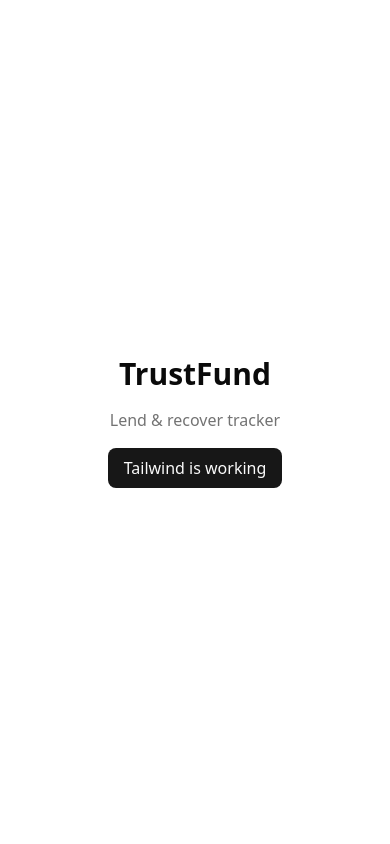
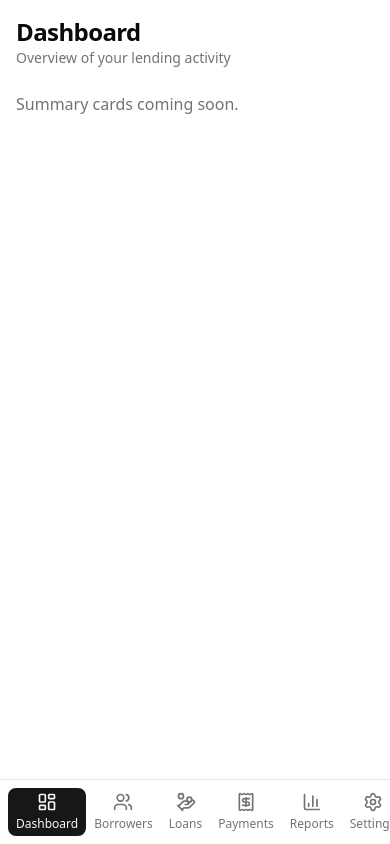
Before and after one commit to devravinder/project-trust-fund, a React (Vite) app: page / in a window 390 px wide. Built offline with nearby package versions, Linux system fonts and the light colour scheme.

Commit message:
Add app shell: routing, responsive layout, nav, placeholder pages

```diff
--- a/package.json
+++ b/package.json
@@ -20,6 +20,7 @@
     "lucide-react": "^1.46.0",
     "react": "^19.2.8",
     "react-dom": "^19.2.8",
+    "react-router-dom": "^7.18.4",
     "tailwind-merge": "^3.7.0",
     "tw-animate-css": "^1.4.0"
   },
--- a/src/App.tsx
+++ b/src/App.tsx
@@ -1,13 +1,29 @@
+import { createHashRouter, RouterProvider } from 'react-router-dom'
+import { AppLayout } from '@/components/layout/AppLayout'
+import { DashboardPage } from '@/pages/DashboardPage'
+import { BorrowersPage } from '@/pages/BorrowersPage'
+import { LoansPage } from '@/pages/LoansPage'
+import { PaymentsPage } from '@/pages/PaymentsPage'
+import { ReportsPage } from '@/pages/ReportsPage'
+import { SettingsPage } from '@/pages/SettingsPage'
+
+const router = createHashRouter([
+  {
+    path: '/',
+    element: <AppLayout />,
+    children: [
+      { index: true, element: <DashboardPage /> },
+      { path: 'borrowers', element: <BorrowersPage /> },
+      { path: 'loans', element: <LoansPage /> },
+      { path: 'payments', element: <PaymentsPage /> },
+      { path: 'reports', element: <ReportsPage /> },
+      { path: 'settings', element: <SettingsPage /> },
+    ],
+  },
+])
+
 function App() {
-  return (
-    <div className="flex min-h-screen flex-col items-center justify-center gap-4 bg-background text-foreground">
-      <h1 className="text-3xl font-bold">TrustFund</h1>
-      <p className="text-muted-foreground">Lend &amp; recover tracker</p>
-      <span className="rounded-md bg-primary px-4 py-2 text-primary-foreground">
-        Tailwind is working
-      </span>
-    </div>
-  )
+  return <RouterProvider router={router} />
 }
 
 export default App
--- /dev/null
+++ b/src/components/layout/AppLayout.tsx
@@ -0,0 +1,74 @@
+import {
+  LayoutDashboard,
+  Users,
+  HandCoins,
+  Receipt,
+  BarChart3,
+  Settings,
+} from 'lucide-react'
+import { NavLink, Outlet } from 'react-router-dom'
+import { cn } from '@/lib/utils'
+
+const navItems = [
+  { to: '/', label: 'Dashboard', icon: LayoutDashboard, end: true },
+  { to: '/borrowers', label: 'Borrowers', icon: Users },
+  { to: '/loans', label: 'Loans', icon: HandCoins },
+  { to: '/payments', label: 'Payments', icon: Receipt },
+  { to: '/reports', label: 'Reports', icon: BarChart3 },
+  { to: '/settings', label: 'Settings', icon: Settings },
+]
+
+function NavItems({ orientation }: { orientation: 'side' | 'bottom' }) {
+  return (
+    <>
+      {navItems.map(({ to, label, icon: Icon, end }) => (
+        <NavLink
+          key={to}
+          to={to}
+          end={end}
+          className={({ isActive }) =>
+            cn(
+              'flex items-center gap-3 rounded-md px-3 py-2 text-sm font-medium transition-colors',
+              orientation === 'bottom' && 'flex-col gap-1 px-2 py-1 text-xs',
+              isActive
+                ? 'bg-primary text-primary-foreground'
+                : 'text-muted-foreground hover:bg-accent hover:text-accent-foreground',
+            )
+          }
+        >
+          <Icon className={orientation === 'bottom' ? 'size-5' : 'size-4'} />
+          <span>{label}</span>
+        </NavLink>
+      ))}
+    </>
+  )
+}
+
+export function AppLayout() {
+  return (
+    <div className="flex min-h-screen bg-background text-foreground">
+      {/* Sidebar (desktop) */}
+      <aside className="hidden w-56 shrink-0 flex-col border-r p-4 md:flex">
+        <div className="mb-6 px-3">
+          <h1 className="text-lg font-bold">TrustFund</h1>
+          <p className="text-xs text-muted-foreground">Lend &amp; recover</p>
+        </div>
+        <nav className="flex flex-col gap-1">
+          <NavItems orientation="side" />
+        </nav>
+      </aside>
+
+      {/* Main content */}
+      <div className="flex flex-1 flex-col">
+        <main className="flex-1 p-4 pb-20 md:pb-4">
+          <Outlet />
+        </main>
+
+        {/* Bottom nav (mobile) */}
+        <nav className="fixed inset-x-0 bottom-0 flex justify-around border-t bg-background p-2 md:hidden">
+          <NavItems orientation="bottom" />
+        </nav>
+      </div>
+    </div>
+  )
+}
--- /dev/null
+++ b/src/components/layout/PageHeader.tsx
@@ -0,0 +1,23 @@
+import type { ReactNode } from 'react'
+
+export function PageHeader({
+  title,
+  description,
+  actions,
+}: {
+  title: string
+  description?: string
+  actions?: ReactNode
+}) {
+  return (
+    <div className="mb-6 flex items-start justify-between gap-4">
+      <div>
+        <h1 className="text-2xl font-bold tracking-tight">{title}</h1>
+        {description && (
+          <p className="text-sm text-muted-foreground">{description}</p>
+        )}
+      </div>
+      {actions}
+    </div>
+  )
+}
--- /dev/null
+++ b/src/pages/BorrowersPage.tsx
@@ -0,0 +1,10 @@
+import { PageHeader } from '@/components/layout/PageHeader'
+
+export function BorrowersPage() {
+  return (
+    <div>
+      <PageHeader title="Borrowers" description="People you lend to" />
+      <p className="text-muted-foreground">Borrower list coming soon.</p>
+    </div>
+  )
+}
--- /dev/null
+++ b/src/pages/DashboardPage.tsx
@@ -0,0 +1,13 @@
+import { PageHeader } from '@/components/layout/PageHeader'
+
+export function DashboardPage() {
+  return (
+    <div>
+      <PageHeader
+        title="Dashboard"
+        description="Overview of your lending activity"
+      />
+      <p className="text-muted-foreground">Summary cards coming soon.</p>
+    </div>
+  )
+}
--- /dev/null
+++ b/src/pages/LoansPage.tsx
@@ -0,0 +1,10 @@
+import { PageHeader } from '@/components/layout/PageHeader'
+
+export function LoansPage() {
+  return (
+    <div>
+      <PageHeader title="Loans" description="Track active and closed loans" />
+      <p className="text-muted-foreground">Loan list coming soon.</p>
+    </div>
+  )
+}
--- /dev/null
+++ b/src/pages/PaymentsPage.tsx
@@ -0,0 +1,10 @@
+import { PageHeader } from '@/components/layout/PageHeader'
+
+export function PaymentsPage() {
+  return (
+    <div>
+      <PageHeader title="Payments" description="Repayments received" />
+      <p className="text-muted-foreground">Payment list coming soon.</p>
+    </div>
+  )
+}
--- /dev/null
+++ b/src/pages/ReportsPage.tsx
@@ -0,0 +1,10 @@
+import { PageHeader } from '@/components/layout/PageHeader'
+
+export function ReportsPage() {
+  return (
+    <div>
+      <PageHeader title="Reports" description="By time and by person" />
+      <p className="text-muted-foreground">Reports coming soon.</p>
+    </div>
+  )
+}
--- /dev/null
+++ b/src/pages/SettingsPage.tsx
@@ -0,0 +1,13 @@
+import { PageHeader } from '@/components/layout/PageHeader'
+
+export function SettingsPage() {
+  return (
+    <div>
+      <PageHeader
+        title="Settings"
+        description="Database connection and app options"
+      />
+      <p className="text-muted-foreground">Settings coming soon.</p>
+    </div>
+  )
+}
```
Also changed, not shown: 1 other file (tests, documents, lock files or other folders).
